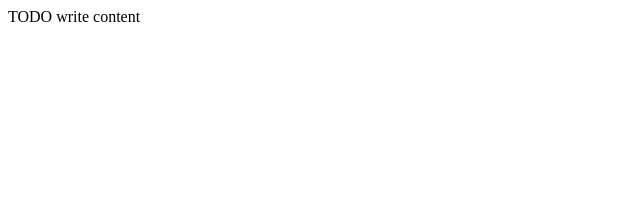
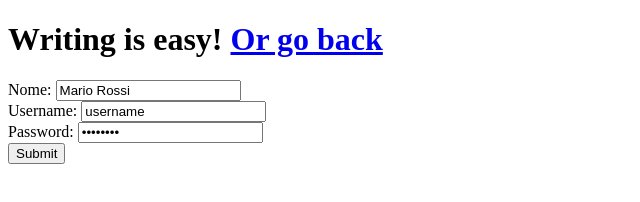
Before and after one commit to mikcapp/EsercitazioneFPW, a plain HTML site: page web/registrazione.html in a window 1280 px wide. Shown: the whole page, without its empty margins (0-640 px from the left). Drawn offline with Linux system fonts and the light colour scheme.

```diff
--- a/web/registrazione.html
+++ b/web/registrazione.html
@@ -14,6 +14,25 @@ and open the template in the editor.
         <meta name="description" content="Pagina di registrazione delle esercitazioni di FPW">
     </head>
     <body>
-        <div>TODO write content</div>
+        <div>
+            <h1>Writing is easy! <a href="index.html">Or go back</a></h1>
+        </div>
+        <div>
+            <form action="index.html" method="post">
+                <label for="nomeutente">Nome: </label>
+                <input type="text" name="nomeUtente" id="nomeutente" value="Mario Rossi">
+                <br/>
+
+                <label for="id_username">Username: </label>
+                <input type="text" name="Username" id="id_username" value="username">
+                <br/>
+
+                <label for="id_password">Password: </label>
+                <input type="password" name="password" id="id_password" value="oscurato">
+                <br/>
+
+                <input type="submit" value="Submit"/>
+            </form>
+        </div>
     </body>
 </html>
```
